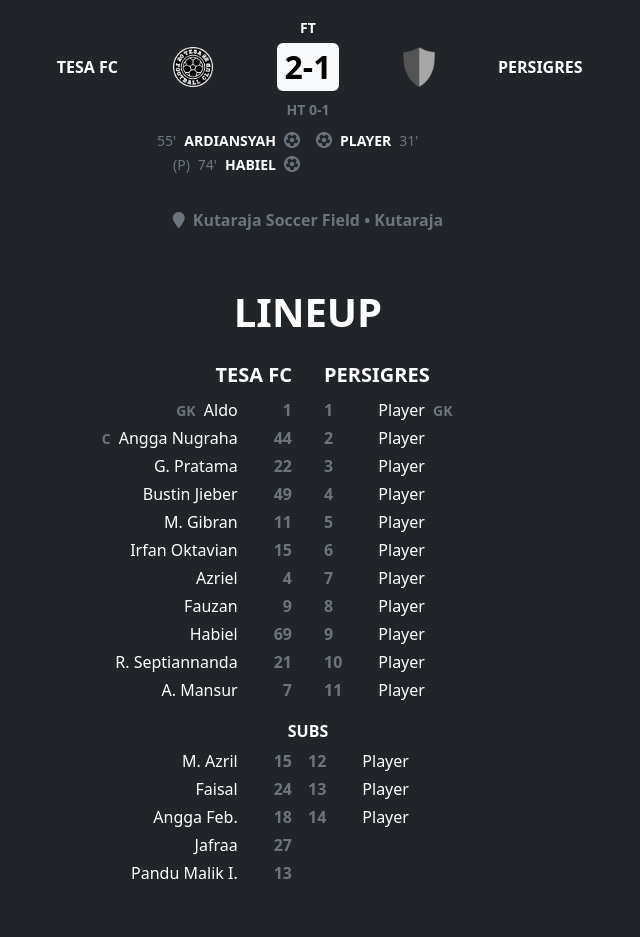
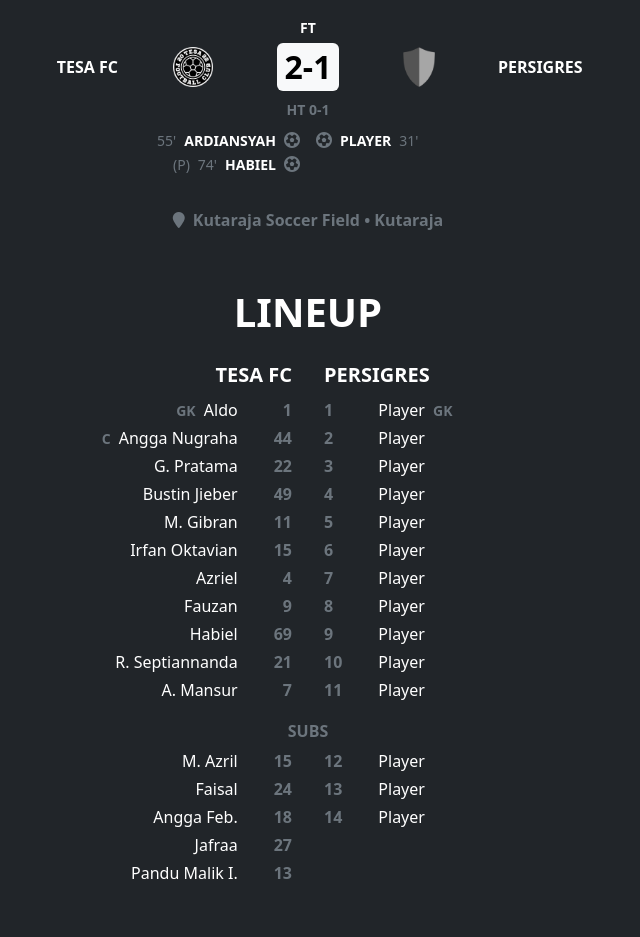
Before and after one commit to tesafc/tesafc.github.io, a Jekyll site: the page built from _matches/2022-06-25.md, in a window 1280 px wide. Shown: the part 832-1769 px from the top of the page, without its empty margins (332-972 px from the left). Built offline with Jekyll 4.4.1, drawn with Linux system fonts in a browser that asks for light colours; nearby versions of some CDN libraries.

Commit message:
Update match.html

```diff
--- a/_layouts/match.html
+++ b/_layouts/match.html
@@ -100,7 +100,7 @@ layout: default
         </li>
         {% endfor %}
       </ul>
-      <h6 class="d-block text-center text-uppercase text-bg-dark fw-bolder mt-3 mb-2">subs</h6>
+      <h6 class="d-block text-center text-uppercase text-bg-dark text-secondary fw-bolder mt-3 mb-2">subs</h6>
       <ul class="col-6 list-group border-0 rounded-0 p-0 pe-3">
         {% for player in page.lineup.home-team.subs %}
         <li class="d-block row g-0 list-group-item text-bg-dark text-end border-0 p-0 pb-1">
@@ -110,7 +110,7 @@ layout: default
         </li>
         {% endfor %}
       </ul>
-      <ul class="col-6 list-group border-0 rounded-0 p-0 pe-3">
+      <ul class="col-6 list-group border-0 rounded-0 p-0 ps-3">
         {% for player in page.lineup.away-team.subs %}
         <li class="d-block row g-0 list-group-item text-bg-dark tex-start border-0 p-0 pb-1">
           <span class="d-inline-block col-1 text-uppercase text-secondary fw-bolder">{{ player.no-punggung }}</span>
```
